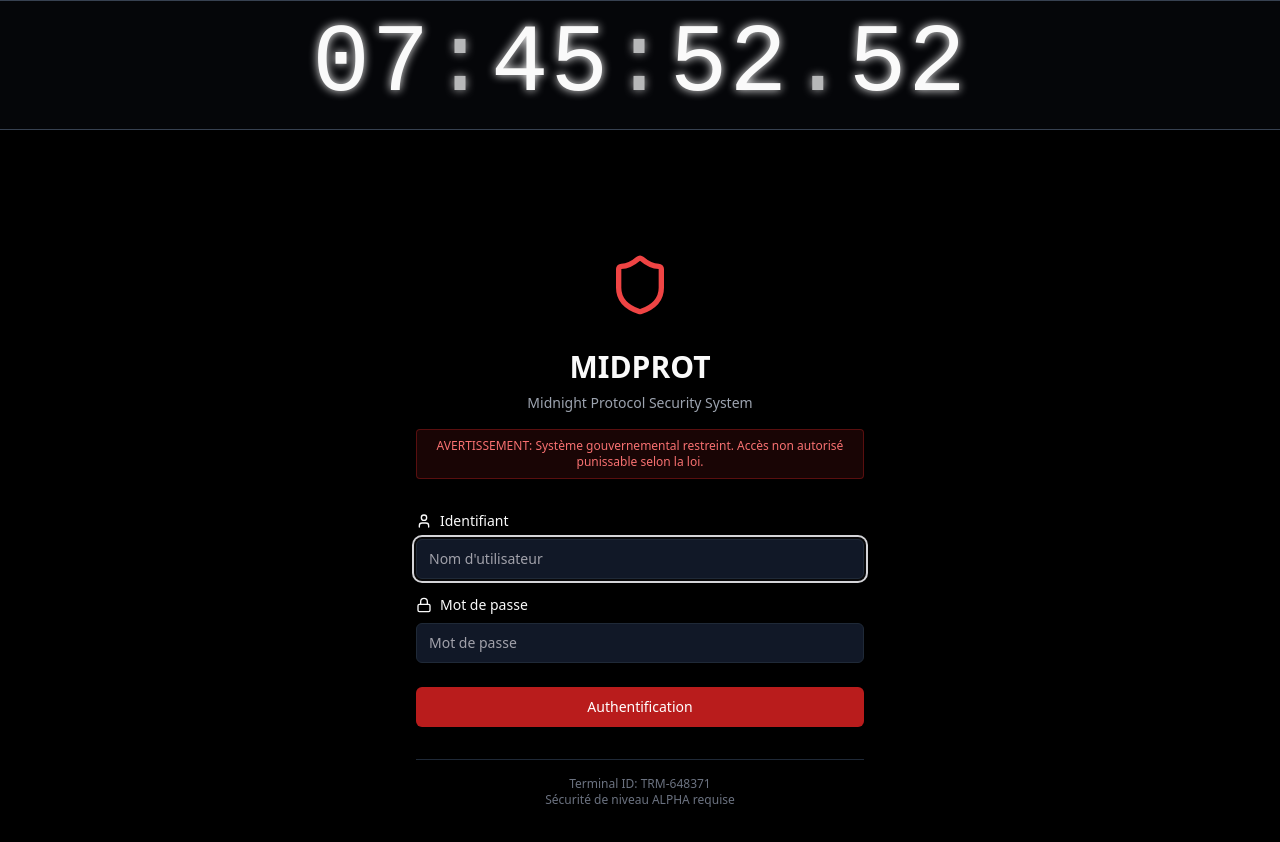
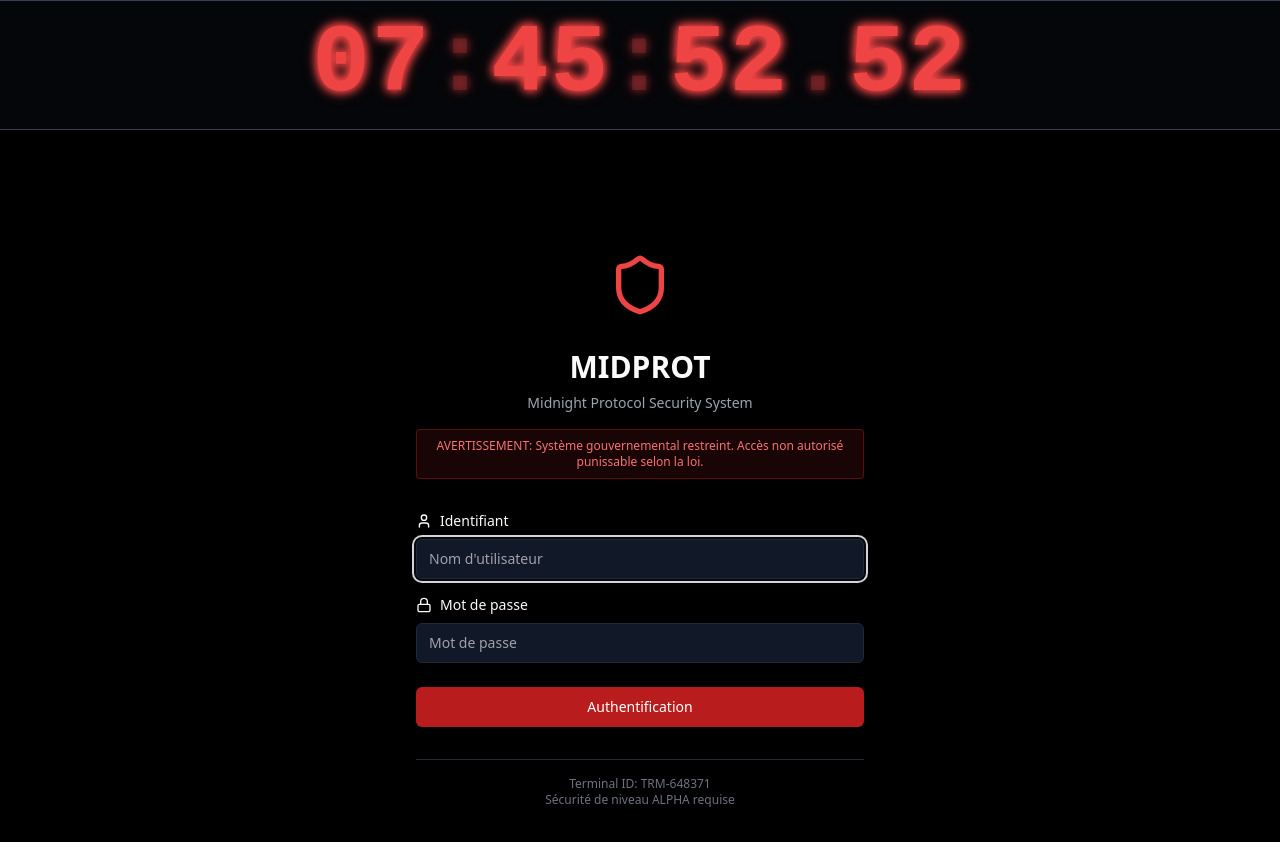
Before and after one commit to EmilianoElMariachi/midnight-protocol-solomon-lane, a React (Vite) app: page / in a window 1280 px wide. Shown: the top 842 px of the page. Built offline with nearby package versions, Linux system fonts and the light colour scheme.

Commit message:
feat: Style countdown timer
Change the countdown timer digits to red and use a LCD display style.

```diff
--- a/src/components/CountdownTimer.tsx
+++ b/src/components/CountdownTimer.tsx
@@ -60,7 +60,7 @@ const CountdownTimer = () => {
 
   return (
     <div className="w-full bg-black/80 py-4 border-y border-gray-700">
-      <div className={`lcd-display text-6xl md:text-7xl lg:text-8xl text-center font-mono tracking-wider digit-container ${isRunning ? 'text-timer-DEFAULT' : 'text-timer-stopped'}`}>
+      <div className={`text-6xl md:text-7xl lg:text-8xl text-center lcd-display ${isRunning ? 'text-red-500' : 'text-green-500'}`}>
         <span>{formatTime(displayTime.hours)}</span>
         <span className="animate-blink">:</span>
         <span>{formatTime(displayTime.minutes)}</span>
--- a/src/index.css
+++ b/src/index.css
@@ -45,8 +45,17 @@
 
 .lcd-display {
   font-family: monospace;
+  font-weight: bold;
   letter-spacing: 2px;
   text-shadow: 0 0 10px currentColor;
+  font-variant-numeric: tabular-nums;
+  filter: drop-shadow(0 0 5px currentColor);
+}
+
+/* Seven-segment display feel */
+.lcd-display span {
+  position: relative;
+  font-family: 'Courier New', Courier, monospace;
 }
 
 @keyframes typing {
@@ -59,3 +68,12 @@
   white-space: nowrap;
   animation: typing 1.5s steps(40, end);
 }
+
+@keyframes blink {
+  0%, 100% { opacity: 1; }
+  50% { opacity: 0.3; }
+}
+
+.animate-blink {
+  animation: blink 1s infinite;
+}
```
